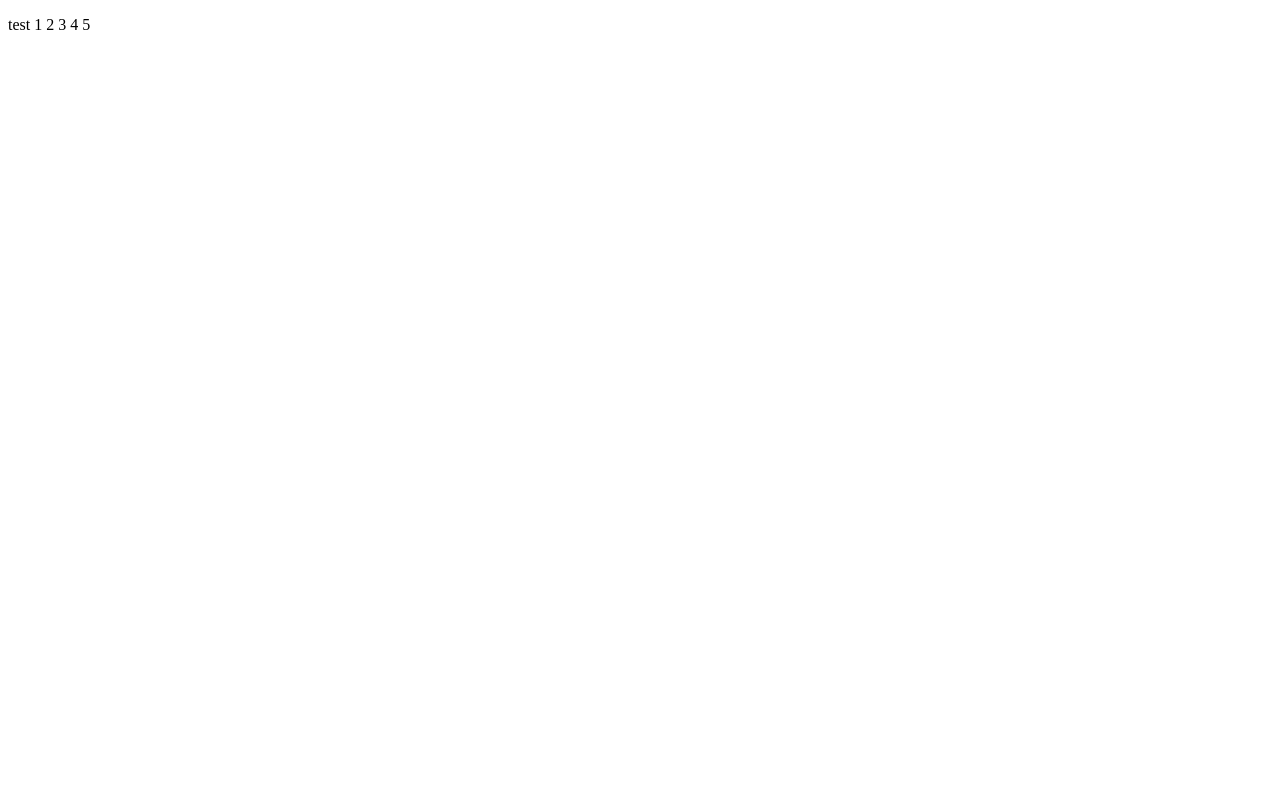
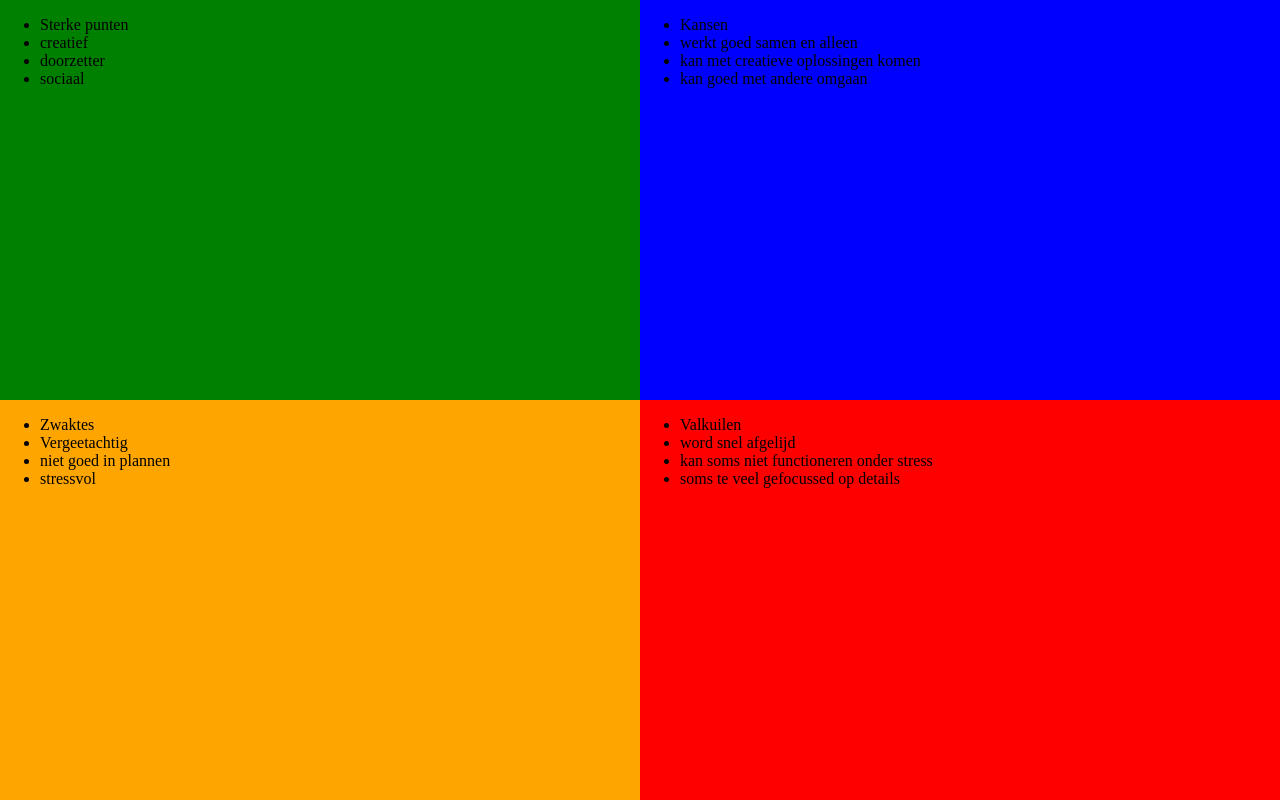
Before and after one commit to Fluffezic/Soema_Site, a plain HTML site: page index.html in a window 1280 px wide. Drawn offline with Linux system fonts and the light colour scheme.

Commit message:
Add files via upload

```diff
--- a/index.html
+++ b/index.html
@@ -5,6 +5,39 @@
 <title>Insert title here</title>
 </head>
 <body>
-<p style="top: 0px; width: 100%">test 1 2 3 4 5</p>
+<div style="position:absolute; height:100%; width: 100%; top: 0px; left: 0px">
+<div style="position:absolute; width: 50%; height: 50%; top:0px; left: 0px; background-color: green;">
+<ul>
+<li>Sterke punten</li>
+<li>creatief</li>
+<li>doorzetter</li>
+<li>sociaal</li>
+</ul>
+</div>
+<div style="position:absolute; width: 50%; height: 50%; bottom:0px; left: 0px; background-color: orange;">
+<ul>
+<li>Zwaktes</li>
+<li>Vergeetachtig</li>
+<li>niet goed in plannen</li>
+<li>stressvol</li>
+</ul>
+</div>
+<div style="position:absolute; width: 50%; height: 50%; top:0px; right: 0px; background-color: blue;">
+<ul>
+<li>Kansen</li>
+<li>werkt goed samen en alleen</li>
+<li>kan met creatieve oplossingen komen</li>
+<li>kan goed met andere omgaan</li>
+</ul>
+</div>
+<div style="position:absolute; width: 50%; height: 50%; bottom:0px; right: 0px; background-color: red;">
+<ul>
+<li>Valkuilen</li>
+<li>word snel afgelijd</li>
+<li>kan soms niet functioneren onder stress</li>
+<li>soms te veel gefocussed op details</li>
+</ul>
+</div>
+</div>
 </body>
 </html>
```
